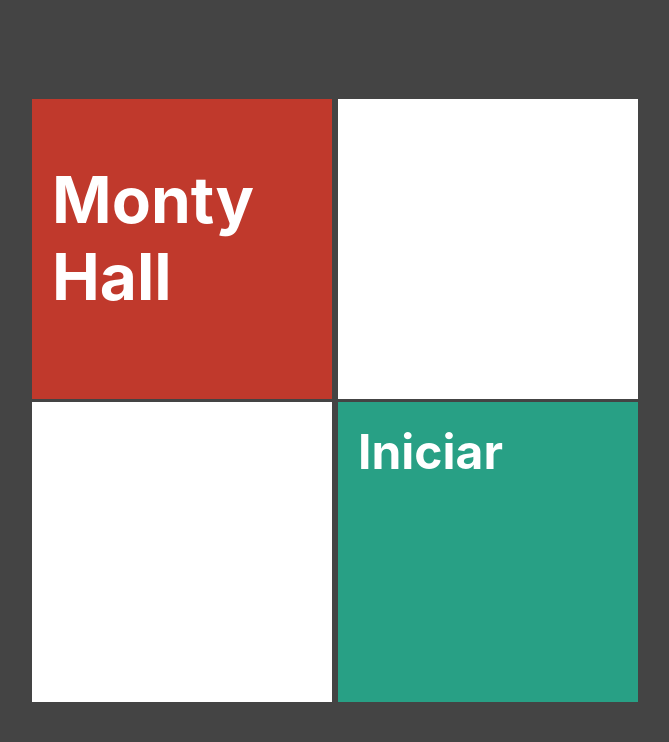
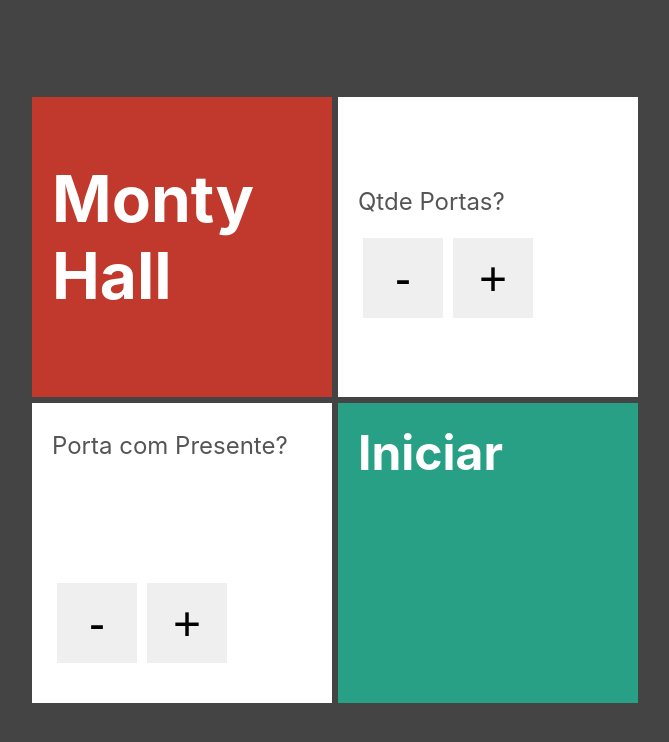
Before and after one commit to Erick-de-Paiva/projeto-porta-premiada, a Next.js app: page / in a window 1280 px wide. Shown: the top 742 px of the page, without its empty margins (305-974 px from the left). Built offline with nearby package versions, Linux system fonts and the light colour scheme.

Commit message:
finalizando o formulario

```diff
--- /dev/null
+++ b/components/EntradaNumerica.tsx
@@ -0,0 +1,23 @@
+import styles from "../styles/EntradaNumerica.module.css"
+
+interface EntradaNumericaProps {
+    text: string
+    value: number
+    onChange: (newValue: number) => void
+}
+
+export default function EntradaNumerica(props: EntradaNumericaProps) {
+const dec = () => props.onChange(props.value -1)
+const inc = () => props.onChange(props.value +1)
+
+    return (
+        <div className="styles.entradaNumerica">
+            <span className={styles.text}>{props.text}</span>
+            <span className={styles.value}>{props.value}</span>
+            <div className={styles.botoes}>
+                <button className={styles.btn} onClick={dec}>-</button>
+                <button className={styles.btn} onClick={inc}>+</button>
+            </div>
+        </div>
+    )
+}
--- a/components/Presente.jsx
+++ b/components/Presente.tsx
@@ -7,7 +7,6 @@
             <div className={styles.corpo}></div>
             <div className={styles.laco1}></div>
             <div className={styles.laco2}></div>
-
         </div>
     )
 }
--- a/pages/index.tsx
+++ b/pages/index.tsx
@@ -1,20 +1,31 @@
 import styles from "../styles/Formulario.module.css"
 import Cartao from "../components/Cartao"
 import Link from "next/link"
+import EntradaNumerica from "../components/EntradaNumerica"
+import { useState } from "react"
 
 export default function Formulario() {
+  const [qtdePortas, setQtdePortas] = useState(3)
+  const [comPresente, setComPresente] = useState(1)
+
   return (
     <div className={styles.formulario}>
       <div>
         <Cartao bgcolor="#c0392c">
           <h1>Monty Hall</h1>
         </Cartao>
-        <Cartao></Cartao>
+        <Cartao>
+          <EntradaNumerica text="Qtde Portas?"
+            value={qtdePortas} onChange={novaQtde => setQtdePortas(novaQtde)} />
+        </Cartao>
       </div>
       <div>
-        <Cartao></Cartao>
+        <Cartao>
+          <EntradaNumerica text="Porta com Presente?"
+            value={comPresente} onChange={novaPortaComPresente => setComPresente(novaPortaComPresente)} />
+        </Cartao>
         <Cartao bgcolor="#28a085">
-          <Link href={`/jogo/4/2`}>
+            <Link href={`/jogo/${qtdePortas}/${comPresente}`}>
             <h2 className={styles.link}>Iniciar</h2>
           </Link>
         </Cartao>
--- /dev/null
+++ b/styles/EntradaNumerica.module.css
@@ -0,0 +1,32 @@
+.entradaNumerica {
+    display: flex;
+    flex: 1;
+    flex-direction: column;
+    align-items: center;
+    justify-content: center;
+    color: #000;
+}
+
+.text {
+    color: #555;
+    font-size: 1.5rem;
+}
+
+.value {
+    font-size: 6rem;
+}
+
+.botoes {
+    display: flex;
+}
+
+.btn {
+    display: flex;
+    justify-content: center;
+    align-items: center;
+    font-size: 3rem;
+    height: 80px;
+    width: 80px;
+    margin: 5px;
+    border: none;
+}
--- a/styles/Formulario.module.css
+++ b/styles/Formulario.module.css
@@ -1,8 +1,13 @@
 .formulario {
     display: flex;
+    flex-direction: column;
     justify-content: center;
     align-items: center;
     height: 100vh;
+}
+
+.formulario > div {
+    display: flex;
 }
 
 .link {
@@ -11,4 +16,5 @@
     align-items: center;
     flex: 1;
     margin: 0;
+    cursor: pointer;
 }
```
